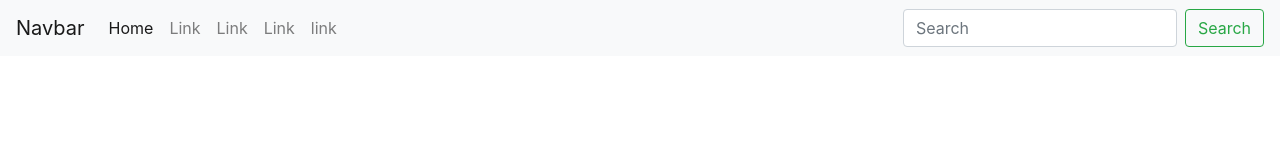
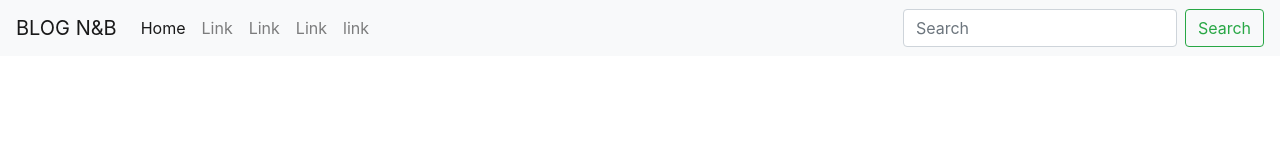
Before and after one commit to KasiaTorz/STATIC-WEBSITE, a plain HTML site: page simple elements/about.html in a window 1280 px wide. Drawn offline with nearby package versions, Linux system fonts and the light colour scheme.

Commit message:
rename of navbar

```diff
--- a/simple elements/about.html
+++ b/simple elements/about.html
@@ -16,8 +16,7 @@
   <!--Header section-->
     <div class="contianer">
       <nav class="navbar navbar-expand-lg navbar-light bg-light">
-
-          <a class="navbar-brand" href="#">Navbar</a>
+          <a class="navbar-brand" href="#">BLOG N&B</a>
           <button class="navbar-toggler" type="button" data-toggle="collapse" data-target="#navbarSupportedContent" aria-controls="navbarSupportedContent" aria-expanded="false" aria-label="Toggle navigation">
             <span class="navbar-toggler-icon"></span>
           </button>
```
